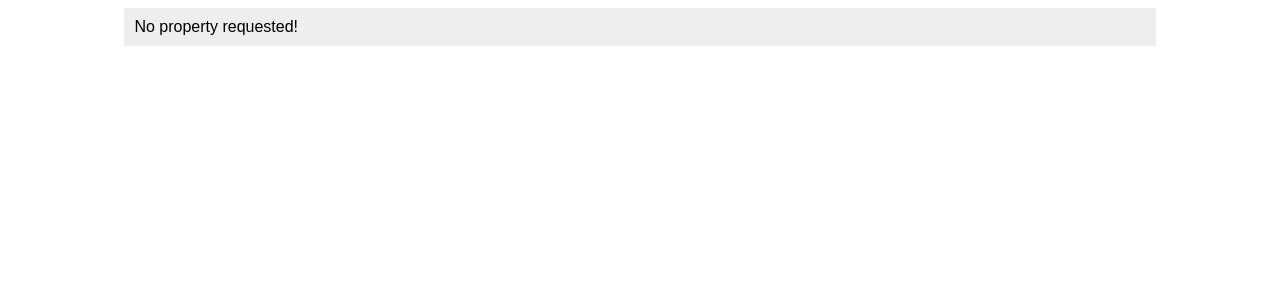
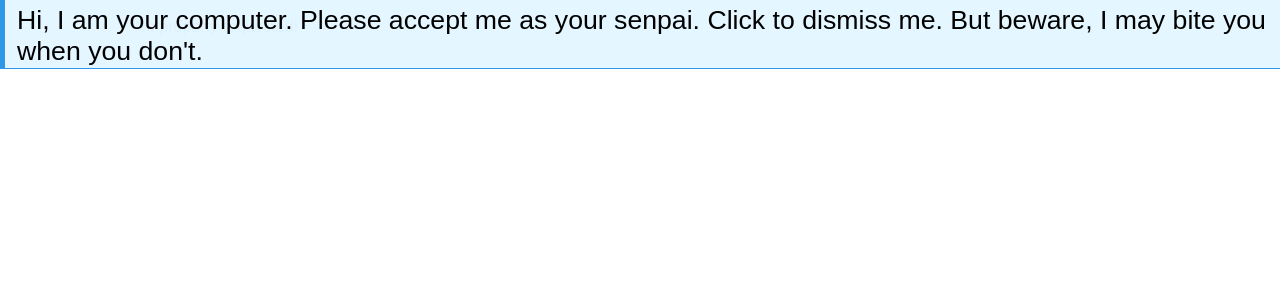
Before and after one commit to joppiesaus/spirarenet, a PHP site: page /property.php in a window 1280 px wide. Shown: the top 300 px of the page. Run offline with PHP 8.4, Linux system fonts and the light colour scheme.

Commit message:
Made notification prettier

```diff
--- a/js/nettools.js
+++ b/js/main.js
@@ -5,9 +5,15 @@ window.onload = function()
 	notifyEl = document.createElement("div");
 	notifyEl.id = "usernotifymessage";
 	notifyEl.style.display = "none";
-	notifyEl.onclick = function(){notifyEl.style.display = "none"};
+	notifyEl.onclick = function()
+	{
+		notifyEl.style.display = "none";
+		notifyEl.textContent = "Well this is awkward";
+	};
 
 	document.body.appendChild(notifyEl);
+
+	userNotify("Hi, I am your computer. Please accept me as your senpai. Click to dismiss me. But beware, I may bite you when you don't.");
 };
 
 
--- a/property.php
+++ b/property.php
@@ -4,7 +4,7 @@
 	<title>Propertyyyy</title>
 	<meta charset="utf-8">
 	<link rel="stylesheet" type="text/css" href="style.css" />
-	<script src="js/nettools.js"></script>
+	<script src="js/main.js"></script>
 </head>
 <body>
 
@@ -29,13 +29,14 @@ $jp = $prop->json["property"];
 // Todo: Do seperate CSS
 echo "<p id=\"uprofile_name\">" . $jp["name"] . "</p>";
 echo "<p>" . $jp["description"] . "</p>";
+$prop->display();
 
 // TODO: Check if user already has property, then handle it another way(e.g. remove this badge)
 
 session_start();
 if (isset($_SESSION["uid"]))
 {
-	echo "<input type=\"button\" value=\"Add this " . $jp["type"] . " to your profile\" onclick=\"usersystem('?action=addproperty&pid=" . $pid . "')\"/>";
+	echo "<br><br><input type=\"button\" value=\"Add this " . $jp["type"] . " to your profile\" onclick=\"usersystem('?action=addproperty&pid=" . $pid . "')\"/>";
 }
 
 if (!empty($prop->json["users"]))
--- a/style.css
+++ b/style.css
@@ -5,7 +5,7 @@ body
 
 #container
 {
-	background-color:#EEEEEE;
+	background-color: #EEEEEE;
 	margin: 0 auto;
 	width: 80%;
 	padding: 10px;
@@ -71,18 +71,20 @@ body
 #usernotifymessage
 {
 	position: absolute;
-	left: 50%;
-	top: 50%;
-	width: 50%;
-	height: 50%;
-	transform: translate(-50%, -50%);
-
-	border: 1px solid black;
-	background-color: #00FF31;
-	border-radius: 20px;
-
-	color: red;
-	font-family: "Comic Sans MS";
+	top: 0;
+	left: 0;
+	width: 100%;
+	background-color: rgba(246, 252, 255, 0.95);
+	border-left: 5px solid #2F96E8;
+	border-top: 0;
+	border-bottom: 1px solid #2F96E8;
+	border-right: 0;
+	font-size: 20pt;
+	padding: 5px 1px 1px 12px;
+}
+#usernotifymessage:hover
+{
+	background-color: rgba(228, 246, 255, 0.98);
 }
 
 .property
```
